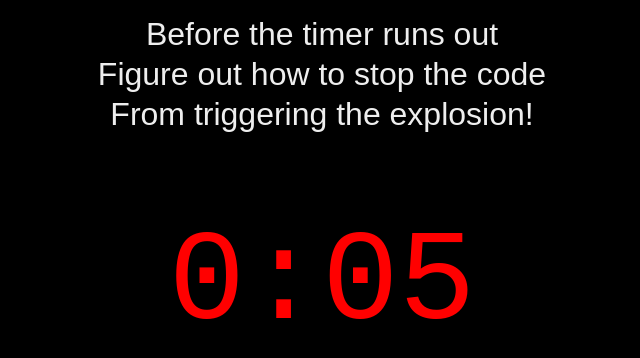
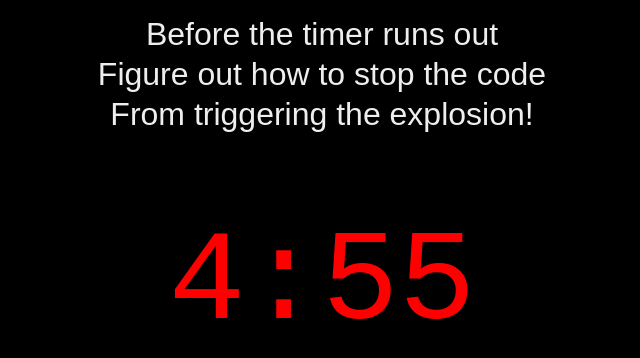
Before and after one commit to donburks/kaboom, a plain HTML site: page index.html in a window 1280 px wide. Shown: the part 178-536 px from the top of the page, without its empty margins (318-958 px from the left). Drawn offline with Linux system fonts and the light colour scheme.

Commit message:
updating timer to be 5m instead of 10s

```diff
--- a/index.html
+++ b/index.html
@@ -11,7 +11,7 @@
       <img src="lhl-logo.png" width="500" alt="Lighthouse Labs"><br>
       <h2>Defuse the bomb!</h2>
       <p>Before the timer runs out<br>Figure out how to stop the code<br>From triggering the explosion!</p>
-      <section id="timer"></section>
+      <section id="timer">5:00</section>
     </main>
   </body>
 </html>
--- a/kaboom.js
+++ b/kaboom.js
@@ -1,5 +1,5 @@
 $(function() {
-  var total = 10000;
+  var total = 300000;
 
   function updateTimer() {
     var clock = utils.clockString(total);
```
